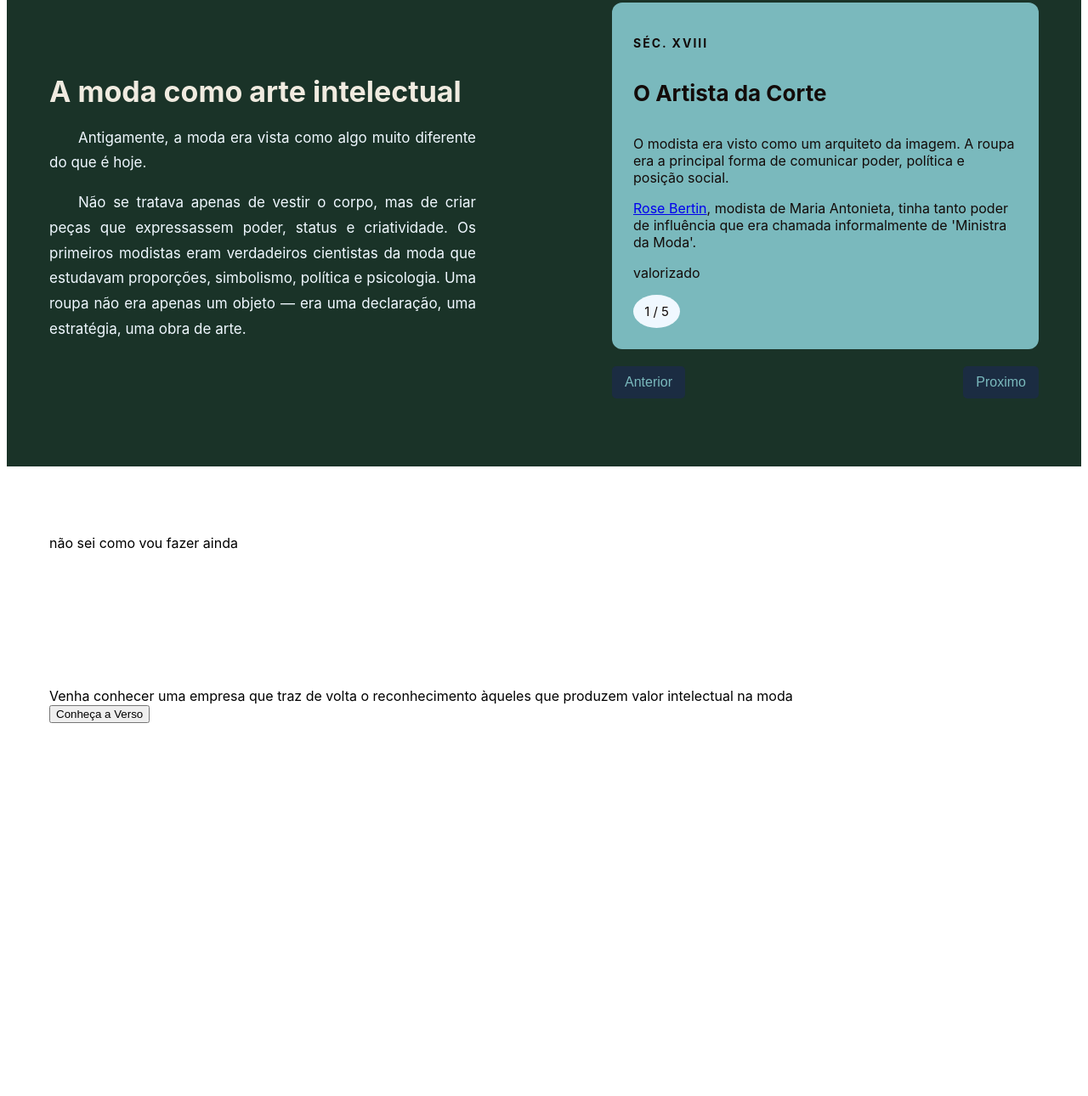
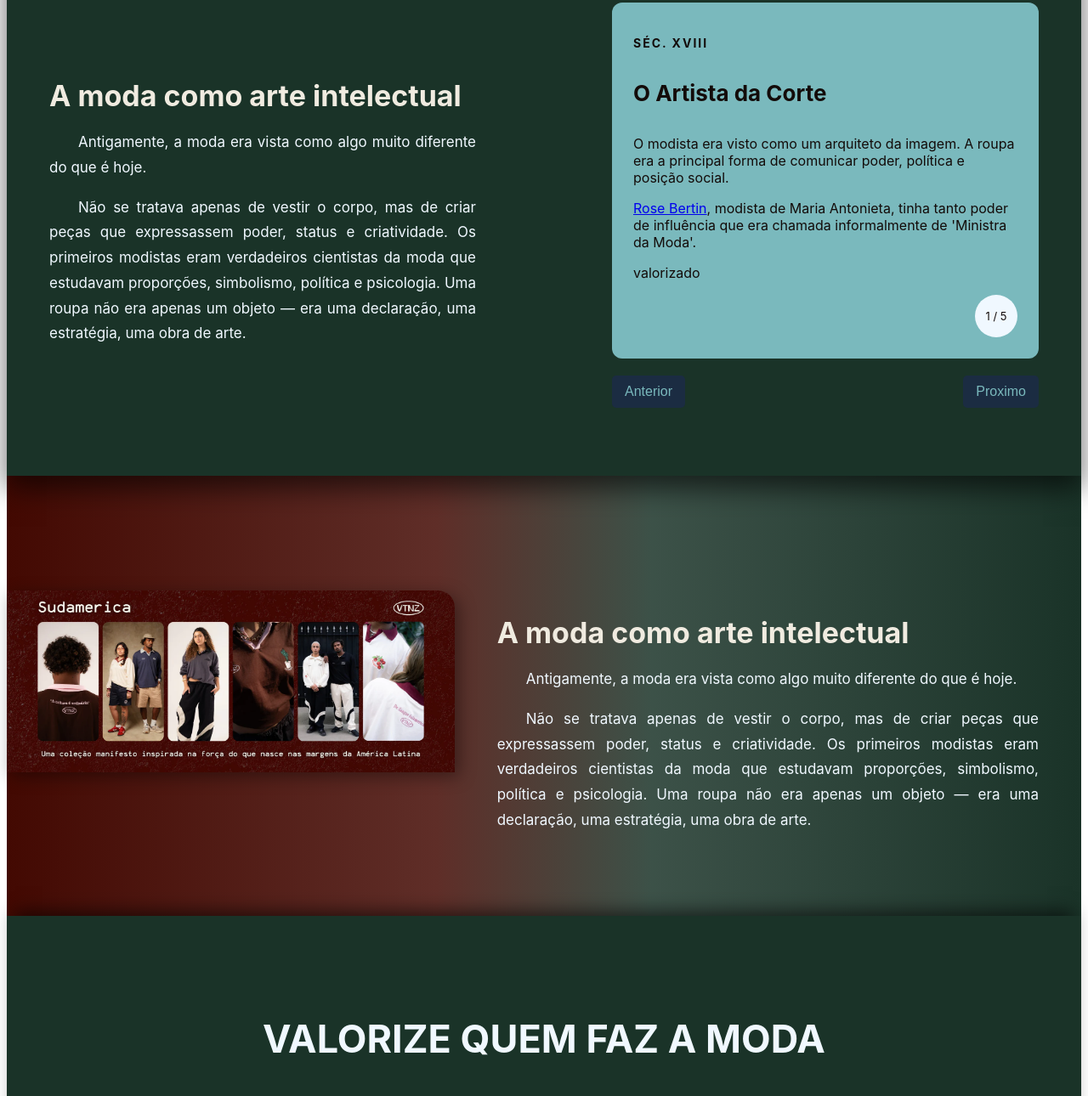
Before and after one commit to Pedro-Caparroz/Projeto_individual_PedroCaparroz, a plain HTML site: page html/landing_page.html in a window 1280 px wide. Shown: the part 1025-2315 px from the top of the page at 85% size. Before the commit the page ends 1964 px from the top, so only its background shows below. Drawn offline with Linux system fonts and the light colour scheme; a web font is replaced by a local one.

Commit message:
Home estruturada

```diff
--- a/JS/home.js
+++ b/JS/home.js
@@ -48,8 +48,8 @@ const cards = [
     {
         periodo: "Hoje",
         titulo: "Retomando o Ritmo",
-        texto: "Para devolver o valor à moda, precisamos devolver o tempo para pensar, projetar e criar com significado.",
-        exemplo: "A Verso valoriza o processo intelectual, garantindo que o tempo de criação seja respeitado e celebrado.",
+        texto: "Como resposta à produção acelerada, um novo movimento ganha força. Criadores independentes resgatam o valor intelectual da moda, focando no tempo e no propósito de cada peça.",
+        exemplo: "Marcas focadas em slow fashion, como a <a href ='https://vitonez.com.br/' target ='_blank'>Vitonez</a>, demonstram que ir na contramão da indústria de massa não é apenas possível, mas essencial para devolver o protagonismo a quem cria.",
         status: "batalhando pela valorização"
     }
 
--- a/css/style_home.css
+++ b/css/style_home.css
@@ -16,7 +16,6 @@
 
 .container_margem {
     max-width: var(--tamanho-max);
-    margin: 0 auto;
     padding: 80px 50px;
 }
 
@@ -66,12 +65,15 @@
 }
 
 .botao_hero {
-    color: #7abda0;
+    color: #130b09;
     font-size: 16px;
-    background-color: transparent;
+    background-color: #f0ebe0;
     padding: 14px 30px;
-    border: 3px solid #7abda0;
+    border: 3px solid #1a3328;
     border-radius: 5px;
+    cursor: pointer;
+    box-shadow: 3px 3px #130b09;
+    text-decoration: none;
 }
 
 .botao_hero:hover {
@@ -86,7 +88,11 @@
     width: 100%;
     align-items: center;
     background-color: #1a3328;
-    /* background-color: rgb(118, 173, 127); */
+    position: relative;
+    z-index: 5;
+    /* Garante que ela fique por cima da seção da vitronez */
+    /* Cria uma sombra forte que vaza para baixo, disfarçando o corte duro das cores */
+    box-shadow: 0px 15px 30px rgba(0, 0, 0, 0.6);
 }
 
 .contextualizacao_texto {
@@ -156,12 +162,16 @@ quando o mouse passar em cima do card, ele vai subir
 
 .paginacao {
     margin-top: 15px;
-    text-align: center;
-    font-size: 15px;
+    margin-left: auto;
+    /* Empurra o círculo para a direita do card */
+    font-size: 13px;
     background-color: aliceblue;
-    border-radius: 100%;
-    width: 10%;
-    padding: 10px 5px;
+    border-radius: 50%;
+    width: 50px;
+    height: 50px;
+    display: flex;
+    justify-content: center;
+    align-items: center;
 }
 
 
@@ -185,3 +195,108 @@ quando o mouse passar em cima do card, ele vai subir
     background-color: #7AB9BD;
     color: #1b2c42;
 }
+
+.apresentacao_vitonez {
+    padding-top: 50px;
+    display: grid;
+    grid-template-columns: 1fr 1.4fr;
+    align-items: center;
+    background-color: rgb(26, 51, 40);
+    background: linear-gradient(to right,
+            rgba(67, 9, 2, 1) 0%,
+            rgba(67, 9, 2, 0.85) 40%,
+            rgba(26, 51, 40, 0.85) 60%,
+            rgba(26, 51, 40, 1) 100%);
+
+}
+
+.container_img_vitonez img {
+    width: 100%;
+    height: 100%;
+    object-fit: cover;
+    /* Para não amassar a imagem */
+
+    /* Faz a imagem subir 80px e invadir a seção verde de cima */
+    margin-top: -80px;
+    position: relative;
+    z-index: 10;
+
+    /* Arredonda só a quina direita para dar uma cara mais orgânica */
+    border-top-right-radius: 20px;
+    box-shadow: 5px 5px 20px rgba(0, 0, 0, 0.4);
+}
+
+.apresentacao_vitonez_texto {
+    justify-content: baseline;
+    color: aliceblue;
+    font-size: 17px;
+    font-weight: 400;
+}
+
+.apresentacao_vitonez_texto h3 {
+    font-size: 34px;
+    font-weight: bold;
+    margin-bottom: 20px;
+    color: #f0ebe0;
+}
+
+.apresentacao_vitonez_texto p {
+    line-height: 1.75;
+    text-align: justify;
+    text-indent: 2em;
+
+}
+
+.apresentacao_vitonez_texto p+p {
+    text-indent: 2em;
+}
+
+.chamada_cadastro {
+    display: flex;
+    flex-direction: row;
+    gap: 60px;
+    width: 100%;
+    align-items: center;
+    justify-content: center;
+    background-color: #1a3328;
+    position: relative;
+    z-index: 5;
+    box-shadow: 0px -15px 20px -10px rgba(0, 0, 0, 0.6);
+}
+
+.chamada_cadastro_cta {
+    display: flex;
+    justify-content: center;
+    align-items: center;
+    padding: 5%;
+}
+
+.chamada_cadastro_texto {
+    justify-content: baseline;
+    color: aliceblue;
+    font-size: 17px;
+    font-weight: 400;
+}
+
+.chamada_cadastro_titulo {
+    display: flex;
+    justify-content: center;
+    color: aliceblue;
+    font-size: 30px;
+    font-weight: bold;
+    margin-bottom: 20px;
+
+}
+
+/* Quero um CTA diferente dos outros botões,
+  * com a cor de fundo preenchida e letras brancas
+  * Preciso arrumar isso */
+.botao_CTA {
+    background-color: aliceblue;
+    color: #1b2c42;
+    padding: 14px 30px;
+    border: 3px solid #7AB9BD;
+    border-radius: 5px;
+    cursor: pointer;
+    font-size: 16px;
+}
--- a/html/landing_page.html
+++ b/html/landing_page.html
@@ -71,24 +71,38 @@
         </div>
     </section>
 
-    <section class="contextualizacao_dinamica">
-        <div class="container_margem">
+    <section class="apresentacao_vitonez">
+        <div class="container_img_vitonez">
             <div class="">
-                não sei como vou fazer ainda
+                <img src="../assets/banner_vitonez.webp" alt="Imagem que representa a Marca Vitronez">
             </div>
         </div>
+        <div class="container_margem">
+            <div class="apresentacao_vitonez_texto">
+                <h3>A moda como arte intelectual</h3>
+                <p>Antigamente, a moda era vista como algo muito diferente do que é hoje. </p>
+                <p>Não se tratava apenas de vestir o corpo, mas de criar peças que expressassem poder, status e
+                    criatividade. Os primeiros modistas eram verdadeiros cientistas da moda que estudavam proporções,
+                    simbolismo, política e psicologia. Uma roupa não era apenas um objeto — era uma declaração, uma
+                    estratégia, uma obra de arte. </p>
+            </div>
+        </div>
+
     </section>
 
-    <section class="chamada_verso">
+    <section class="chamada_cadastro">
         <div class="container_margem">
-            <div class="">
-                Venha conhecer uma empresa que traz de volta o reconhecimento àqueles que
-                produzem valor intelectual na moda
+            <div class="chamada_cadastro_titulo">
+                <h2>VALORIZE QUEM FAZ A MODA</h2>
+            </div>
+            <div class="chamada_cadastro_texto">
+                Venha conhecer alguns criadores independentes e empresas que trazem de volta
+                o reconhecimento àqueles que produzem valor intelectual na moda.
             </div>
 
-            <div class="div_CTA">
-                <button class=" CTA">
-                    Conheça a Verso
+            <div class="chamada_cadastro_cta">
+                <button class="botao_CTA">
+                    Venha conhecer
                 </button>
             </div>
 
```
Also changed, not shown: assets/banner_vitonez.webp (added).
